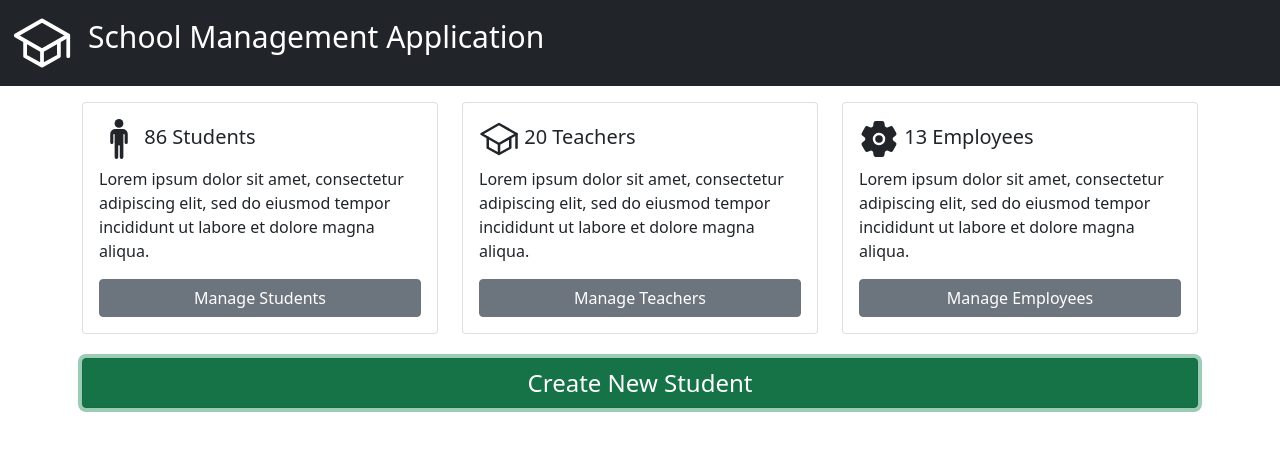
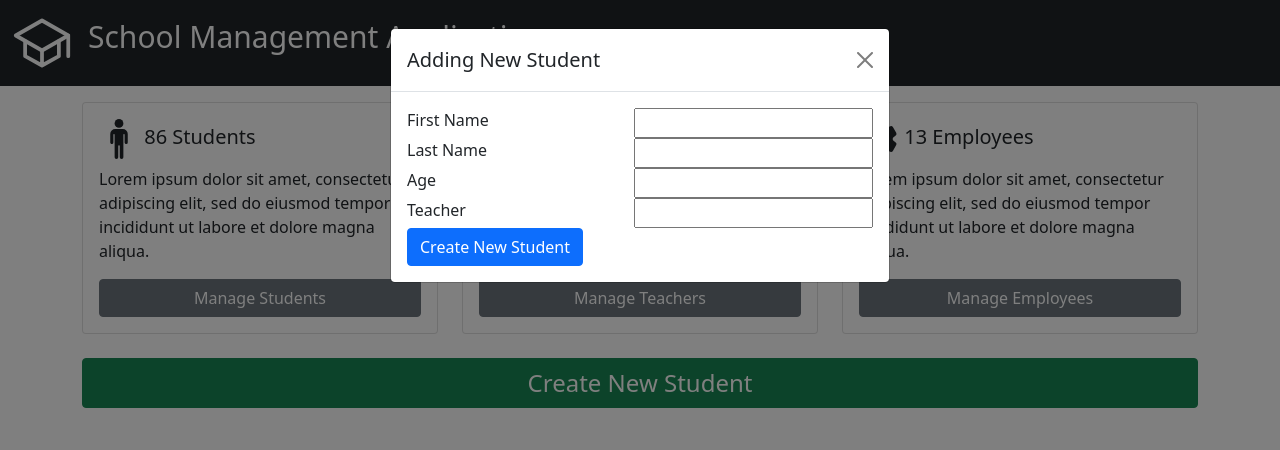
Before and after one commit to Roggam/SchoolManagementApp, a React (Create React App) app in the folder school-management-app/: page / in a window 1280 px wide. Both pictures are taken after a click on the button "Create New Student". Shown: the top 450 px of the page. Built offline with nearby package versions, Linux system fonts and the light colour scheme; no server answers.

Commit message:
finshed form for creating new students

```diff
--- a/school-management-app/src/components/CreateStudent.tsx
+++ b/school-management-app/src/components/CreateStudent.tsx
@@ -1,3 +1,4 @@
+import axios from "axios";
 import React, { Component } from "react";
 import {
   Button,
@@ -16,6 +17,21 @@ type MyProps = {
 
 export class CreateStudent extends Component<MyProps> {
   // state = { :  }
+
+  handleSubmit = (event) => {
+    event.preventDefault();
+    const data = new FormData(event.target);
+    const student = {
+      firstName: data.get("firstName"),
+      lastName: data.get("lastName"),
+      age: data.get("age"),
+      teacher: data.get("teacher"),
+    };
+
+    axios.post("http://localhost:8080/create", student);
+    this.props.toggle();
+  };
+
   render() {
     return (
       <div>
@@ -23,7 +39,8 @@ export class CreateStudent extends Component<MyProps> {
           <ModalHeader toggle={this.props.toggle}>
             Adding New Student
           </ModalHeader>
-          <Form>
+          <ModalBody>
+          <Form onSubmit={this.handleSubmit}>
             <Row>
               <Col>
                 <label>First Name </label>
@@ -58,7 +75,7 @@ export class CreateStudent extends Component<MyProps> {
             </Row>
             <Button color="primary">Create New Student</Button>
           </Form>
-          <ModalBody></ModalBody>
+          </ModalBody>
         </Modal>
       </div>
     );
--- a/school-management-app/src/components/Dashboard.tsx
+++ b/school-management-app/src/components/Dashboard.tsx
@@ -19,13 +19,16 @@ import {
   IoWomanOutline,
 } from "react-icons/io5";
 import axios from "axios";
+import { CreateStudent } from "./CreateStudent";
 
 interface MyState {
-  students: [];
+  isOpen: boolean;
+   students: [];
 }
 
 export class Dashboard extends Component<{}, MyState> {
   state: MyState = {
+    isOpen : false,
     students: [],
   };
 
@@ -34,6 +37,10 @@ export class Dashboard extends Component<{}, MyState> {
       const students = res.data;
       this.setState({ students });
     });
+  }
+
+  toggle = ()=>{
+    this.setState(prevState => ({isOpen : !prevState.isOpen}))
   }
 
   render() {
@@ -87,10 +94,12 @@ export class Dashboard extends Component<{}, MyState> {
             </Col>
           </Row>
         </Container>
+
+        <CreateStudent isOpen ={this.state.isOpen} toggle ={this.toggle}></CreateStudent>
         <Container className="mt-4">
           <Row>
             <Col sm="12">
-              <Button block color="success">
+              <Button block color="success" onClick={this.toggle}>
                 <span className="font-size-l">Create New Student</span>
               </Button>
             </Col>
```
